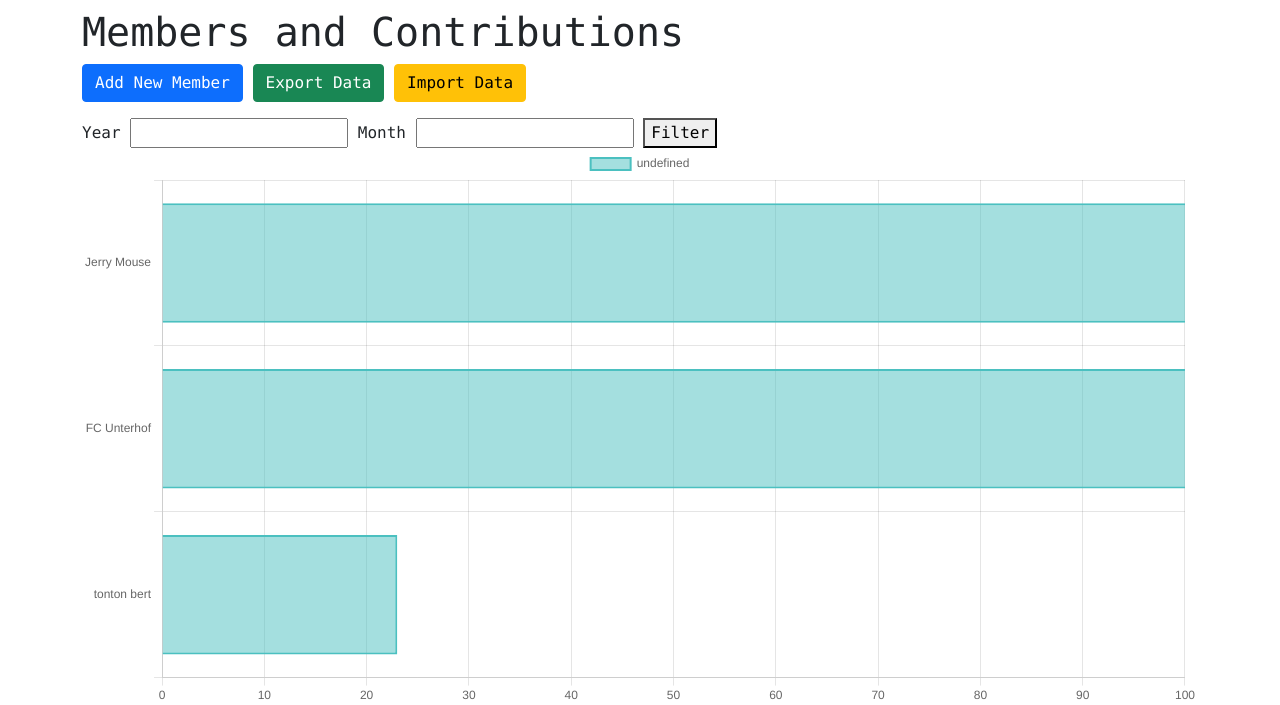
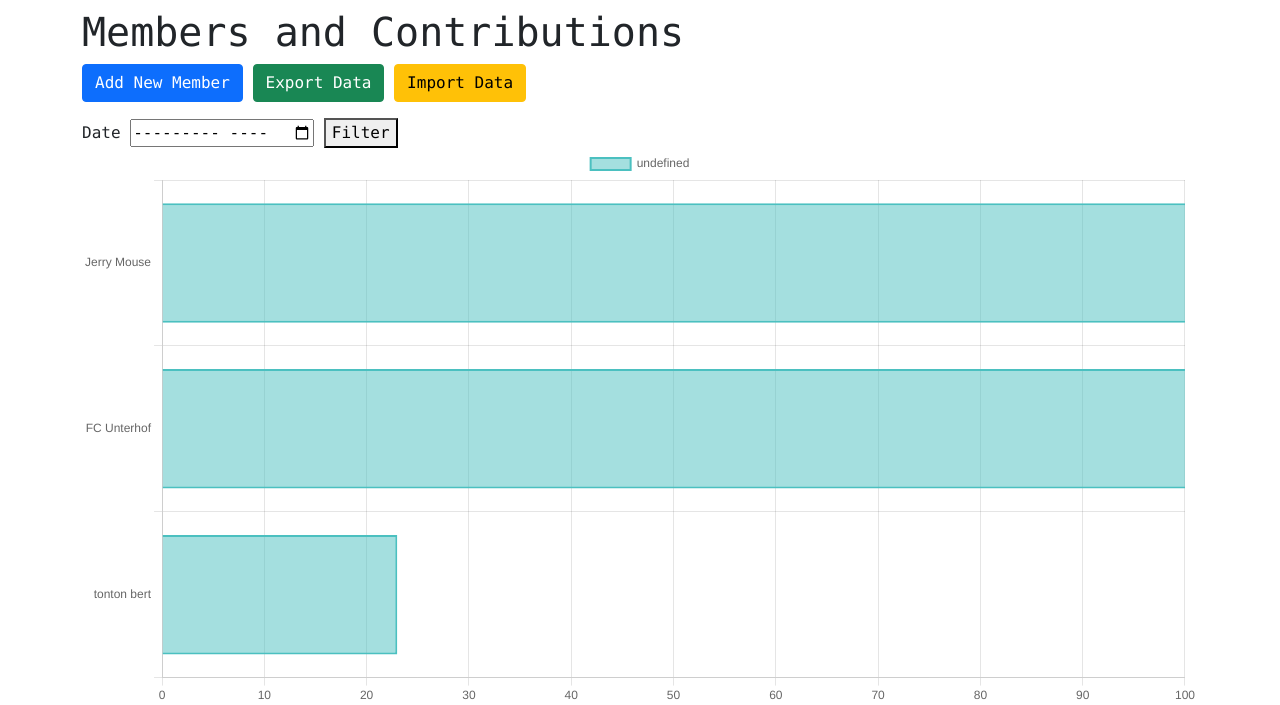
Before and after one commit to sofoste93/tontine-test-app, a Flask app: page / in a window 1280 px wide. Shown: the part 56-761 px from the top of the page. Run offline with Flask 2, Linux system fonts and the light colour scheme; some libraries are stand-ins or nearby versions.

Commit message:
filter updated: date picker added

```diff
--- a/app/app.py
+++ b/app/app.py
@@ -20,8 +20,15 @@
 
 @app.route('/')
 def home():
-    return render_template('index.html', members=members)
+    page = request.args.get('page', 1, type=int)
+    per_page = 10  # you can change this to display as many members as you want per page
+    members_paginated = paginate(members, page, per_page)
+    return render_template('index.html', members=members_paginated, page=page)
 
+
+def paginate(data, page, per_page):
+    offset = (page - 1) * per_page
+    return data[offset : offset + per_page]
 
 @app.route('/add_member', methods=['GET', 'POST'])
 def add_member():
--- a/app/templates/index.html
+++ b/app/templates/index.html
@@ -5,14 +5,17 @@
 <a href="/add_member" class="btn btn-primary mb-3">Add New Member</a>
 <a href="/export_data" class="btn btn-success mb-3 ml-2">Export Data</a>
 <a href="/import_data" class="btn btn-warning mb-3 ml-2">Import Data</a>
+
+<!-- User-friendly date selection -->
 <form id="filter-form">
-    <label for="year">Year</label>
-    <input type="number" id="year" name="year" required>
-    <label for="month">Month</label>
-    <input type="number" id="month" name="month" required>
+    <label for="date">Date</label>
+    <input type="month" id="date" name="date" required>
     <button type="submit">Filter</button>
 </form>
+
 <canvas id="chart"></canvas>
+
+<!-- Table with pagination -->
 <table class="table">
     <thead>
         <tr>
@@ -54,15 +57,26 @@
     </tbody>
 </table>
 
+<!-- Pagination -->
+<div>
+    {% if page > 1 %}
+    <a href="{{ url_for('home', page=page-1) }}">Previous</a>
+    {% endif %}
+    {% if members|length == per_page %}
+    <a href="{{ url_for('home', page=page+1) }}">Next</a>
+    {% endif %}
+</div>
 
+
+<!-- Chart script -->
 <script>
     var ctx = document.getElementById('chart').getContext('2d');
     var myChart = new Chart(ctx, {
         type: 'bar',
         data: {
-        labels: [{% for member in members %}'{{ member.name }}'{% if not loop.last %},{% endif %}{% endfor %}],
+            labels: [{% for member in members %}'{{ member.name }}'{% if not loop.last %}, {% endif %}{% endfor %}],
     datasets: [{
-            data: [{% for member in members %}{{member.total_contributions}}{% if not loop.last %},{% endif %}{% endfor %}],
+        data: [{% for member in members %}{{ member.total_contributions }}{% if not loop.last %}, {% endif %} {% endfor %}],
     backgroundColor: 'rgba(75, 192, 192, 0.5)',  // Increase the opacity
         borderColor: 'rgba(75, 192, 192, 1)',
             borderWidth: 2  // Increase the border width
@@ -80,12 +94,13 @@
 });
 </script>
 
-
+<!-- Filter form script -->
 <script>
     document.getElementById('filter-form').addEventListener('submit', function (e) {
         e.preventDefault();
-        var year = document.getElementById('year').value;
-        var month = document.getElementById('month').value;
+        var date = document.getElementById('date').value;
+        var year = date.slice(0, 4);
+        var month = date.slice(5);
         fetch('/total_contributions/' + year + '/' + month)
             .then(response => response.json())
             .then(data => {
--- a/data/members.json
+++ b/data/members.json
@@ -1 +1 @@
-[{"name": "Jerry Mouse", "adhesion_date": "2023-07-29 23:51:04", "contributions": [{"date": "2023-02-01 00:00:00", "amount": 50.0}, {"date": "2023-03-01 00:00:00", "amount": 75.0}]}, {"name": "FC Unterhof", "adhesion_date": "2023-07-29 23:51:04", "contributions": [{"date": "2023-07-29 23:33:36", "amount": 333.0}]}, {"name": "tonton bert", "adhesion_date": "2023-07-15 23:51:04", "contributions": [{"date": "2023-07-19 21:33:36", "amount": 23.0}]}]
+[{"name": "Jerry Mouse", "contributions": [{"amount": 50.0, "date": "01/02/2023 00:00:00"}, {"amount": 75.0, "date": "01/03/2023 00:00:00"}]}, {"name": "FC Unterhof", "contributions": [{"amount": 333.0, "date": "29/07/2023 23:33:36"}]}, {"name": "tonton bert", "contributions": [{"amount": 23.0, "date": "19/07/2023 21:33:36"}]}]
```
Also changed, not shown: app/templates/base.html (+0 -7 lines). Lines whose indentation alone changed are shown as unchanged.
